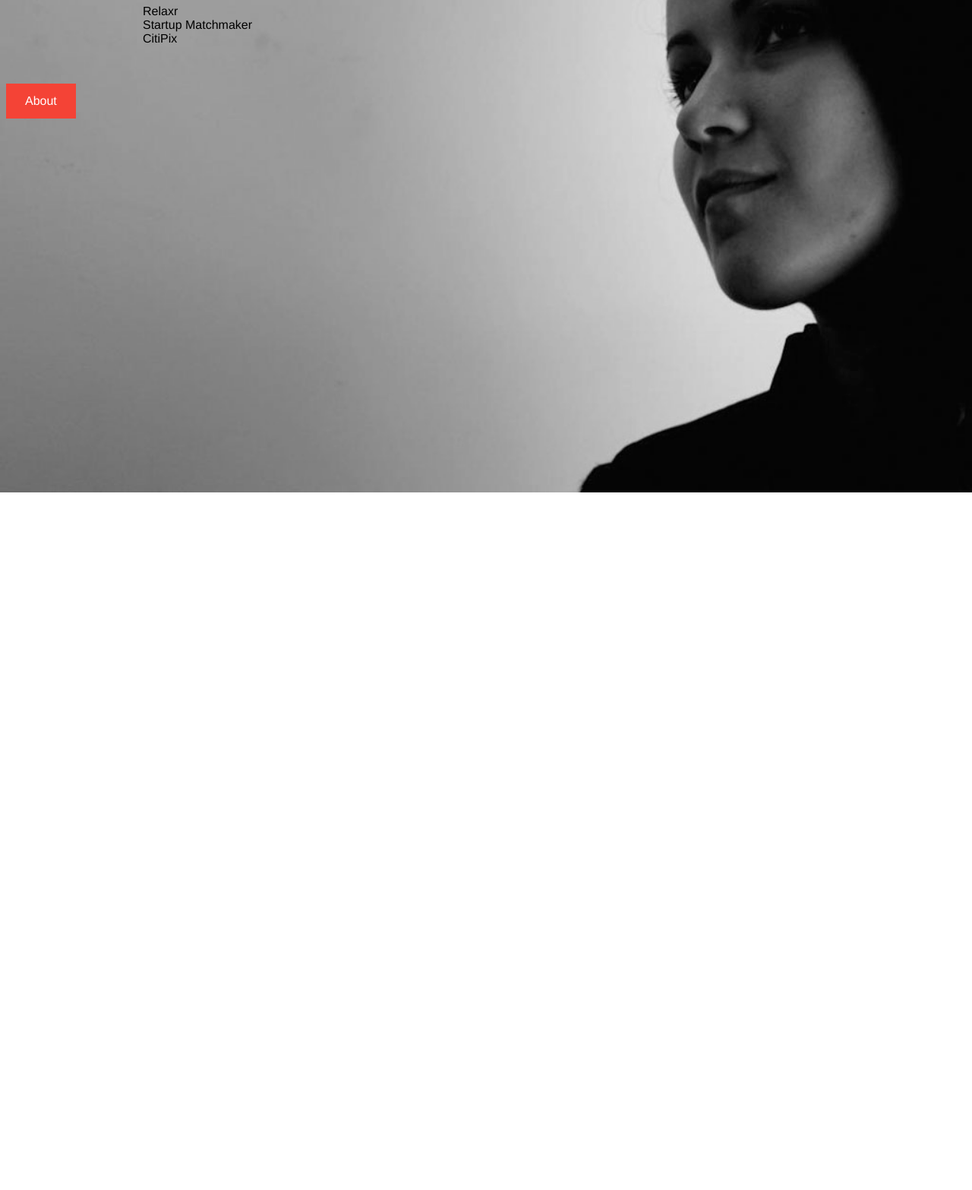
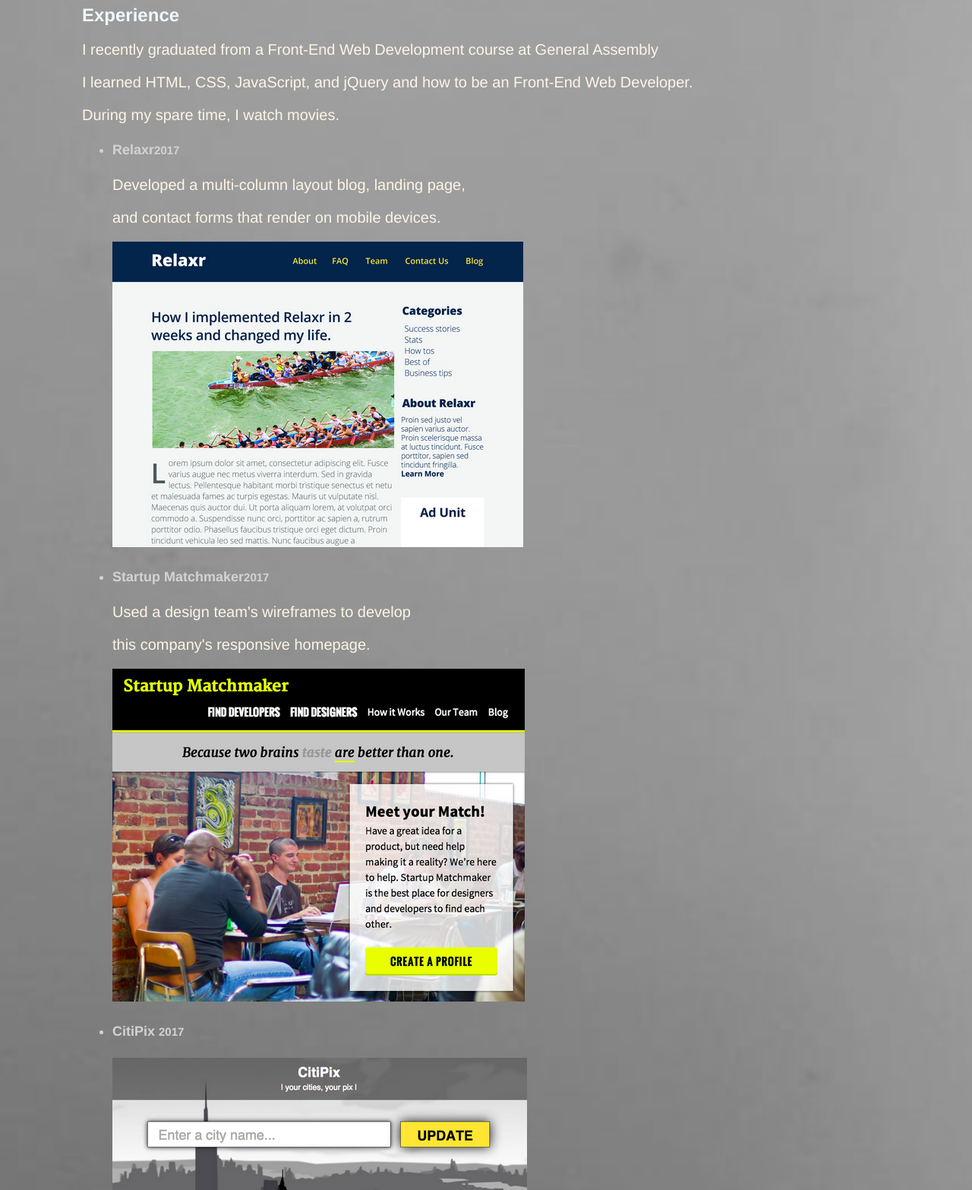
Before and after one commit to andreiafreitas/portfolio_Andreia, a plain HTML site: page templates/portfolio.html in a window 1280 px wide. Shown: the part 152-1718 px from the top of the page at 76% size. Before the commit the page ends 800 px from the top, so only its background shows below. Drawn offline with Linux system fonts and the light colour scheme.

Commit message:
Add files via upload

```diff
--- a/templates/portfolio.html
+++ b/templates/portfolio.html
@@ -1,6 +1,6 @@
 
 
-<!doctype html>
+<!DOCTYPE html>
 
 <html>
 <head>
@@ -12,16 +12,45 @@
 <body>
 
 	<div>
-	<h1> Portfolio </h1>
+		<h1>Andreia Freitas</h1>
+
+		<h2>Experience</h2>
+
+		<p>I recently graduated from a Front-End Web Development course at General Assembly</p>
+		<p>I learned HTML, CSS, JavaScript, and jQuery and how to be an Front-End Web Developer.</p>
+		<p>During my spare time, I watch movies.</p>
+
 		<ul>
-			<ol>Relaxr</ol>
-			<ol>Startup Matchmaker</ol>
-			<ol>CitiPix </ol>
+			<li>
+				<h4>Relaxr<small>2017</small></h4>
+				<p>Developed a multi-column layout blog, landing page,</p>
+				<p>and contact forms that render on mobile devices.</p>
+				<img src="../images/relaxr_deliverable.png" >
+			</li>
+			<li>
+				<h4>Startup Matchmaker<small>2017</small></h4>
+				<p>Used a design team's wireframes to develop</p>
+				<p>this company's responsive homepage.</p>
+				<img src="../images/startup_matchmaker_deliverable.png" >
+			</li>
+			<li>
+				<h4>CitiPix <small>2017</small></h4>
+				<img src="../images/citipix_deliverable.png">
+			</li>
 		</ul>
+
+		<h2>Education</h2>
+
+		<ul>
+			<li><strong>General Assembly</strong> — FEWD 2017</li>
+			<li><strong>Escola Superior de Artes do Porto, Portugal</strong> — Grafic Design and Multimedia - Degree 2012</li>
+			<li><strong>Escola Superior de Artes do Porto, Portugal</strong> — Graphic Illustration - Academic specialization 2009</li>
+			<li><strong>Escola de Tecnolgia e Gestão de Barcelos, Portugal</strong> — Graphic Design Technic 2008</li>
+		</ul>
+
 	</div>
 
-
-	<a href="./aboutpage.html">About</a>
+	<a href="../index.html">About</a>
 
 </body>
 </html>
--- a/templates/stylesheet.css
+++ b/templates/stylesheet.css
@@ -6,20 +6,23 @@
 }
 
 div {
-
 	font-family: helvetica;
 	margin: 100px 0 50px 100px;
 }
-
 p {
-	font-size: 22px;
+	font-size: 20px;
 	color: oldlace;
 }
-
 h1 {
-	color: white;
+	color: black;
 }
-
+h2 {
+	color: aliceblue;
+}
+li {
+	color: lightgrey;
+	font-size: 18px;
+}
 a:link, a:visited {
 	font-family: helvetica;
 	background-color: #f44336;
@@ -29,12 +32,9 @@
     text-decoration: none;
     display: inline-block;
 }
-
-
 a:hover {
     background-color: orange;
 }
-
 a:active {
     background-color: hotpink;
 }
```
